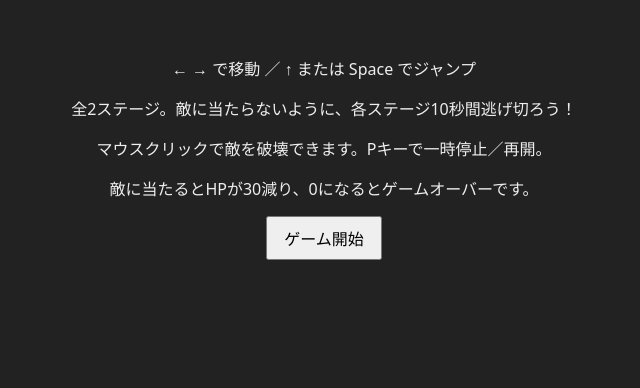
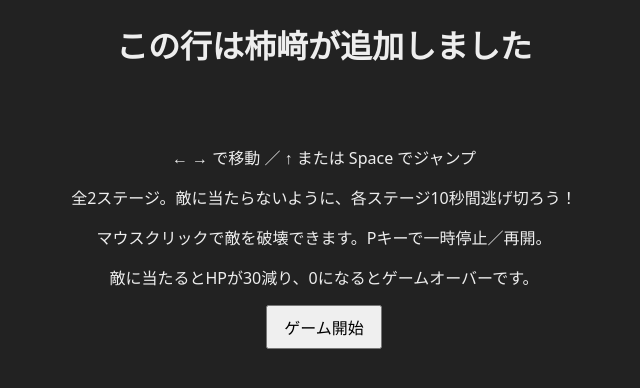
Before and after one commit to shigeki-kakizaki/12a, a website: page public/ritakaue.html in a window 1280 px wide. Shown: the whole page, without its empty margins (316-956 px from the left). Drawn offline with Linux system fonts and the light colour scheme.

Commit message:
modified ritakaue.html and somizuno.html by kakizaki

```diff
--- a/public/ritakaue.html
+++ b/public/ritakaue.html
@@ -65,7 +65,7 @@
   </style>
 </head>
 <body>
-
+<h1>この行は柿﨑が追加しました</h1>
   <!-- 開始画面（DOM） -->
   <div id="startScreen">
     <p>← → で移動 ／ ↑ または Space でジャンプ</p>
```
Also changed, not shown: public/somizuno.html (+1 -1 lines).
